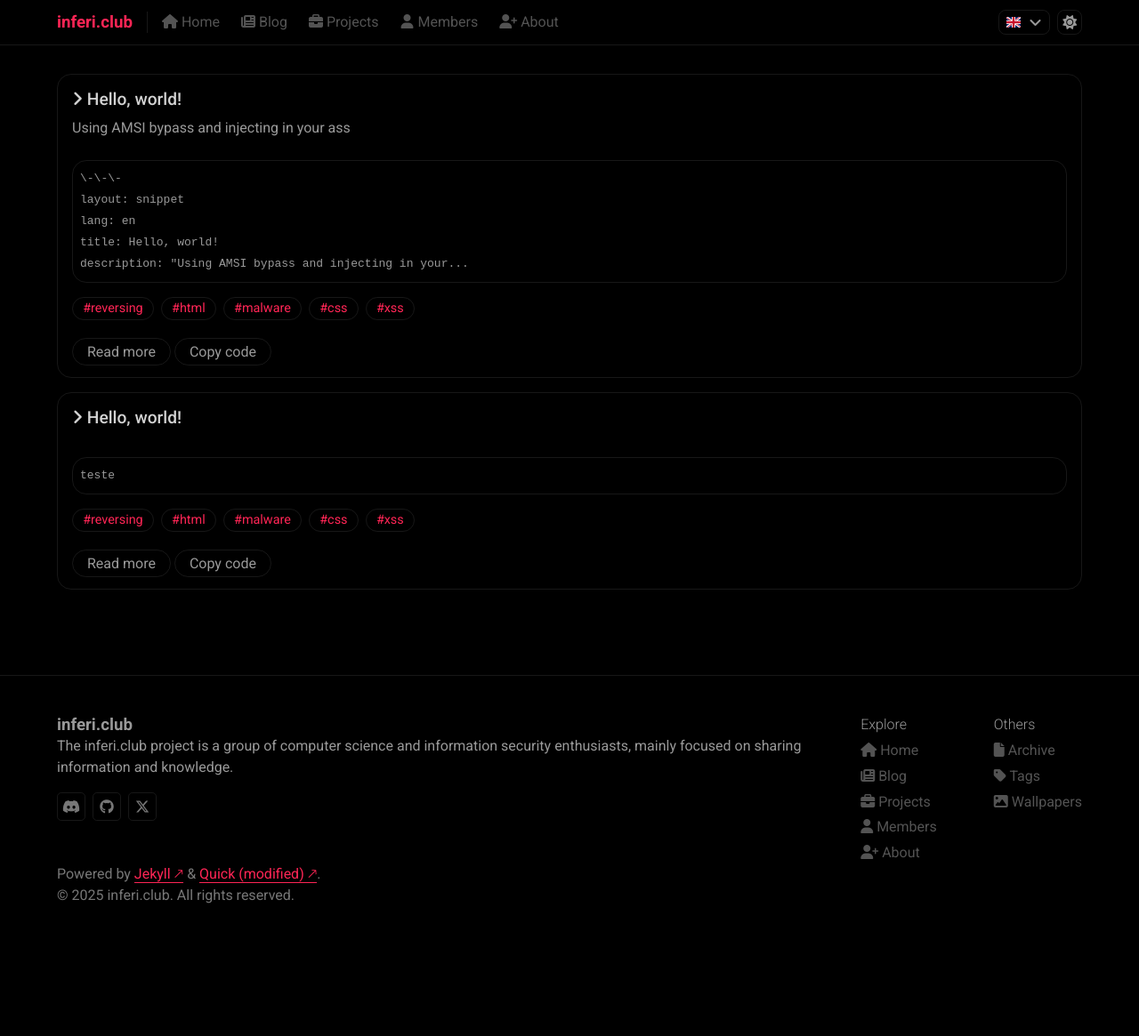
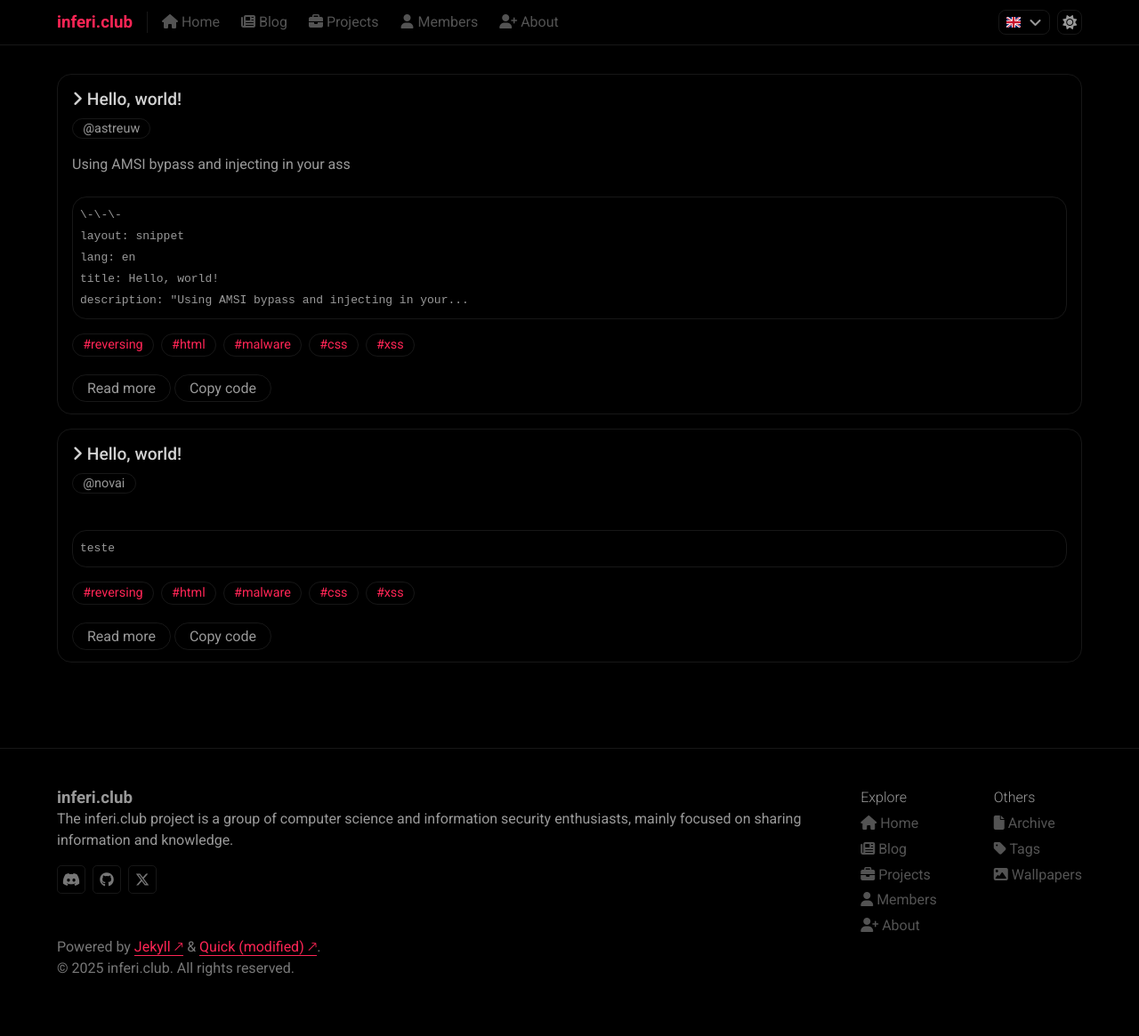
Before and after one commit to inferigang/inferigang.github.io, a Jekyll site: the page built from snippets.html, in a window 1280 px wide. Shown: the whole page at 89% size. Built offline with Jekyll 4.4.1, drawn with Linux system fonts in a browser that asks for light colours; some web fonts are replaced; comment, search, counter and statistics services are not loaded; before the commit the page ends 1083 px from its top, so only the background shows below that.

Commit message:
Improve snippets page

```diff
--- a/_sass/base.scss
+++ b/_sass/base.scss
@@ -960,6 +960,6 @@ pre:is(.highlight) {
 
 }
 
-.snippet-read-more {
-
+.snippet-info {
+  margin-bottom: 1rem;
 }
--- a/_snippets/injection.md
+++ b/_snippets/injection.md
@@ -5,7 +5,7 @@ title: Hello, world!
 description: "Using AMSI bypass and injecting in your ass"
 author: Ricardo Costa
 author_url:
-author_nickname: astreu
+author_nickname: astreuw
 tags: [reversing, html, malware, css, xss]
 code: |
   \-\-\-
--- a/_snippets/shellcode.md
+++ b/_snippets/shellcode.md
@@ -4,7 +4,7 @@ lang: en
 title: Hello, world!
 author: Ricardo Costa
 author_url:
-author_nickname: astreu
+author_nickname: novai
 tags: [reversing, html, malware, css, xss]
 code: "
 teste
--- a/snippets.html
+++ b/snippets.html
@@ -10,11 +10,32 @@ title: Snippets
   {%- assign go_i18n = true -%}
 {%- endif -%}
 
+
+
 <section>
   <ul class="snippets-list">
     {% for snippet in site.snippets %}
+
+    {% assign author = site.members | where: "nickname", snippet.author_nickname | first  %}
+
+    {% assign author_url = author.url %}
+    {% assign author_name = author.name %}
+    {% assign author_nickname = author.nickname %}
+    {% assign author_avatar = author.avatar %}
+
+    {% unless author %}
+      {% assign author_url = snippet.author_url %}
+      {% assign author_avatar = "/assets/img/avatar.png" %}
+      {% assign author_name = snippet.author %}
+      {% assign author_nickname = snippet.author_nickname %}
+    {% endunless %}
+
+
     <li class="snippet-item">
-      <h3 class="snippet-title"><i class="fa-solid fa-angle-right"></i> {{ snippet.title }}</h3>
+      <div class="snippet-info">
+        <h3 class="snippet-title"><i class="fa-solid fa-angle-right"></i> {{ snippet.title }}</h3>
+        <a href="{{ author_url }}" class="raw-link snippet-author-link rounded-md">@{{ author_nickname }}</a>
+      </div>
       <p class="snippet-description">{{ snippet.description }}</p>
       <br>
       <code class="snippet-code">{{ snippet.code | newline_to_br | truncatewords: 20 }}</code>
```
